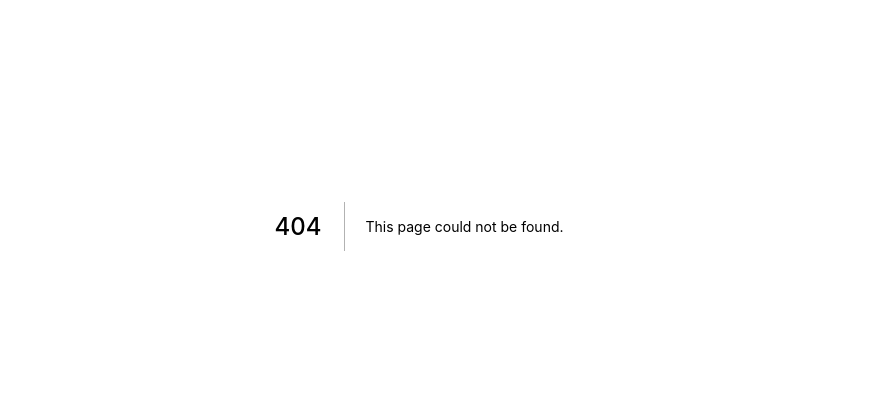
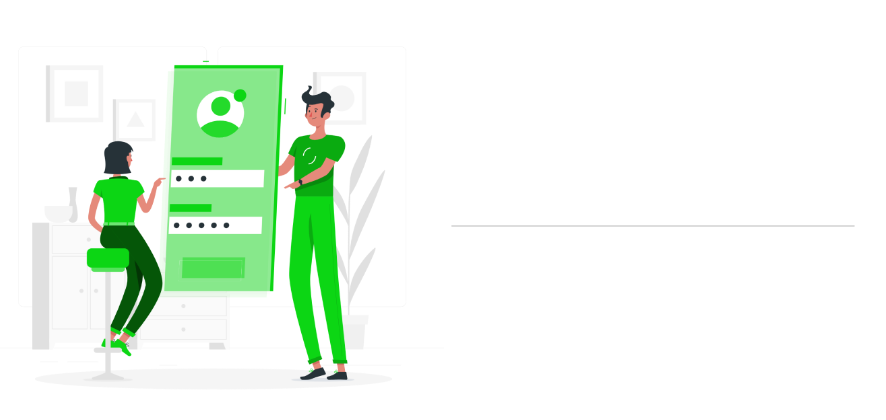
Before and after one commit to eliezer-rodrigues037/Projeto-recicla-front, a Next.js app: page /register/cadastro-individual in a window 1280 px wide. Before the commit this address had no page. Shown: the part 174-594 px from the top of the page, without its empty margins (221-1107 px from the left). Built offline with nearby package versions, Linux system fonts and the light colour scheme.

Commit message:
Register individual WIP.

```diff
--- /dev/null
+++ b/src/components/AnimatedStack.tsx
@@ -0,0 +1,18 @@
+import { Stack, StackProps } from "@chakra-ui/react";
+import { motion } from "framer-motion";
+
+export const AnimatedStack = (props: StackProps) => {
+  const { children, ...rest } = props;
+  return (
+    <Stack
+      as={motion.div}
+      initial={{ opacity: 0 }}
+      animate={{ opacity: 1, transition: { duration: 0.75 } }}
+      exit={{ opacity: 0 }}
+      direction={{ base: "column", md: "row" }}
+      {...rest}
+    >
+      {children}
+    </Stack>
+  );
+};
--- /dev/null
+++ b/src/pages/register/cadastro-individual.tsx
@@ -0,0 +1,64 @@
+import { Flex, Image, VStack } from "@chakra-ui/react";
+import { NextPage } from "next";
+import Head from "next/head";
+import { useState } from "react";
+import { AnimatedStack } from "../../components/AnimatedStack";
+
+type RegisterIndividualData = {
+  name: string;
+  cpf: string;
+  email: string;
+  cel: string;
+  birthDate: Date;
+  password: string;
+  comfirmPassword: string;
+  entity: "fisica" | "juridica";
+  bancAccount: {
+    accountOwner: string;
+    cpf: string;
+    banc: number;
+    agency: number;
+    agencyDg: number;
+    accountNumber: number;
+    accountDg: number;
+  };
+};
+
+const CadastroIndividual: NextPage = () => {
+  const [step, setStep] = useState(1);
+
+  return (
+    <>
+      <Head>
+        <title>Cadastro | Individual</title>
+      </Head>
+      <AnimatedStack
+        role="Register-individual/stack"
+        minH="100vh"
+        minW="80%"
+        mx="20"
+        justify="center"
+        align="center"
+      >
+        <Flex display={["none", "none", "flex"]}>
+          <Image
+            src="/static/images/mobile-login.png"
+            alt="Image of two peple pointing to form."
+            boxSize="lg"
+          />
+        </Flex>
+        <VStack
+          border="1px solid"
+          borderColor="gray.200"
+          borderRadius="lg"
+          width="full"
+          maxW="md"
+          px="6"
+          as="form"
+        ></VStack>
+      </AnimatedStack>
+    </>
+  );
+};
+
+export default CadastroIndividual;
```
Also changed, not shown: src/pages/forgot-password.tsx (+3 -7 lines), src/pages/index.tsx (+3 -12 lines), src/pages/register/cadastroIndividual.tsx (deleted, +0 -7 lines), src/pages/register/index.tsx (+8 -20 lines), public/static/images/mobile-login.png (added), src/pages/register/cadastro-corporativo.tsx (renamed from src/pages/register/cadastroCorporativo.tsx).
